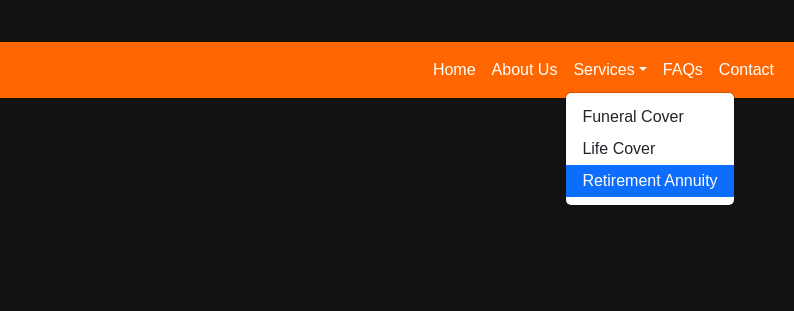
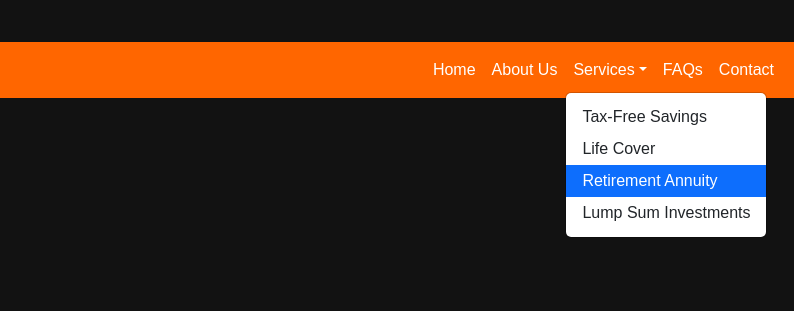
Before and after one commit to Cand-ice-code/Real-Financial-Service, a plain HTML site: page retirement-annuity.html in a window 1280 px wide. Both pictures are taken after a click on the button "Services". Shown: the part 166-477 px from the top of the page, 486-1280 px from the left. Drawn offline with nearby package versions, Linux system fonts and the light colour scheme.

Commit message:
Update retirement-annuity.html

```diff
--- a/retirement-annuity.html
+++ b/retirement-annuity.html
@@ -41,9 +41,11 @@
           <li class="nav-item dropdown">
             <a class="nav-link dropdown-toggle active" href="#" role="button" data-bs-toggle="dropdown">Services</a>
             <ul class="dropdown-menu">
-              <li><a class="dropdown-item" href="funeral.html">Funeral Cover</a></li>
+              <li><a class="dropdown-item" href="tax-free-savings.html">Tax-Free Savings</a></li>
               <li><a class="dropdown-item" href="life.html">Life Cover</a></li>
               <li><a class="dropdown-item active" href="retirement.html">Retirement Annuity</a></li>
+               <li><a class="dropdown-item" href="lump-sum-investment.html">Lump Sum Investments</a></li>
+
             </ul>
           </li>
           <li class="nav-item"><a class="nav-link" href="faq.html">FAQs</a></li>
```
